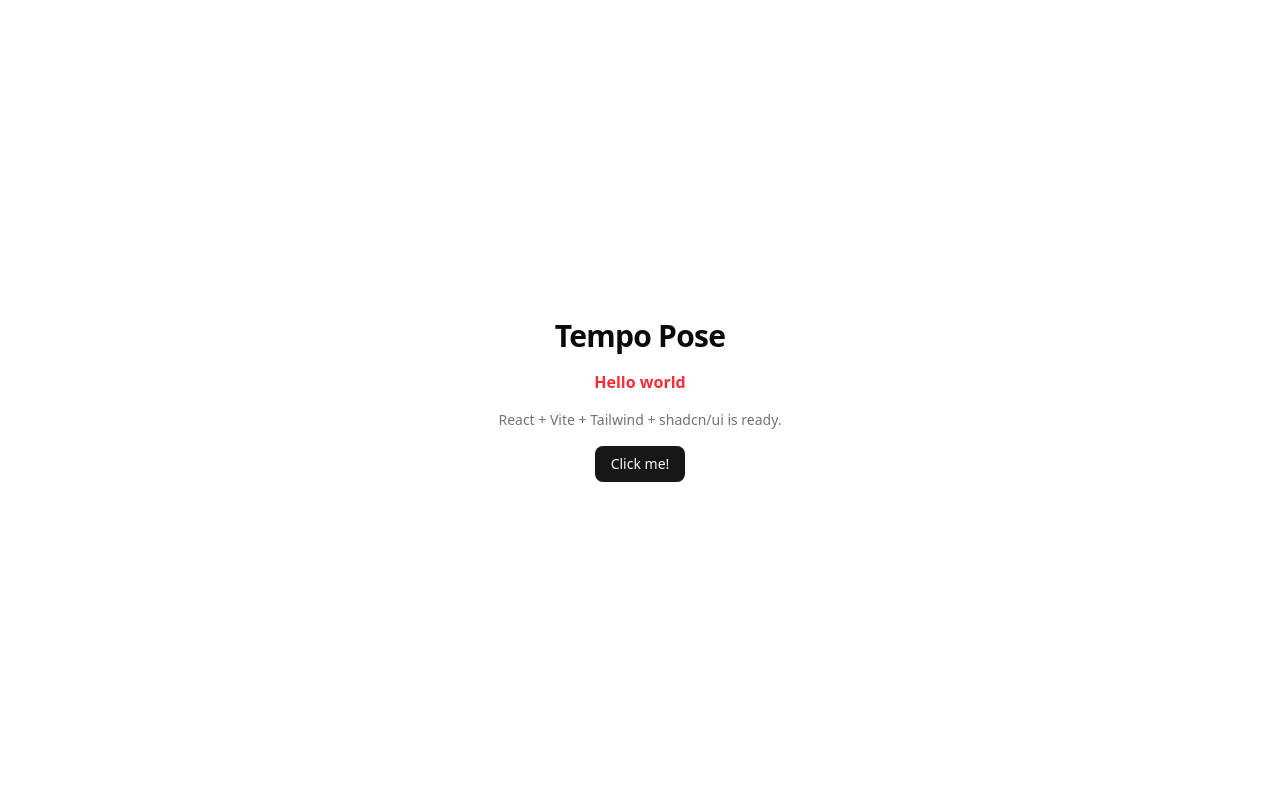
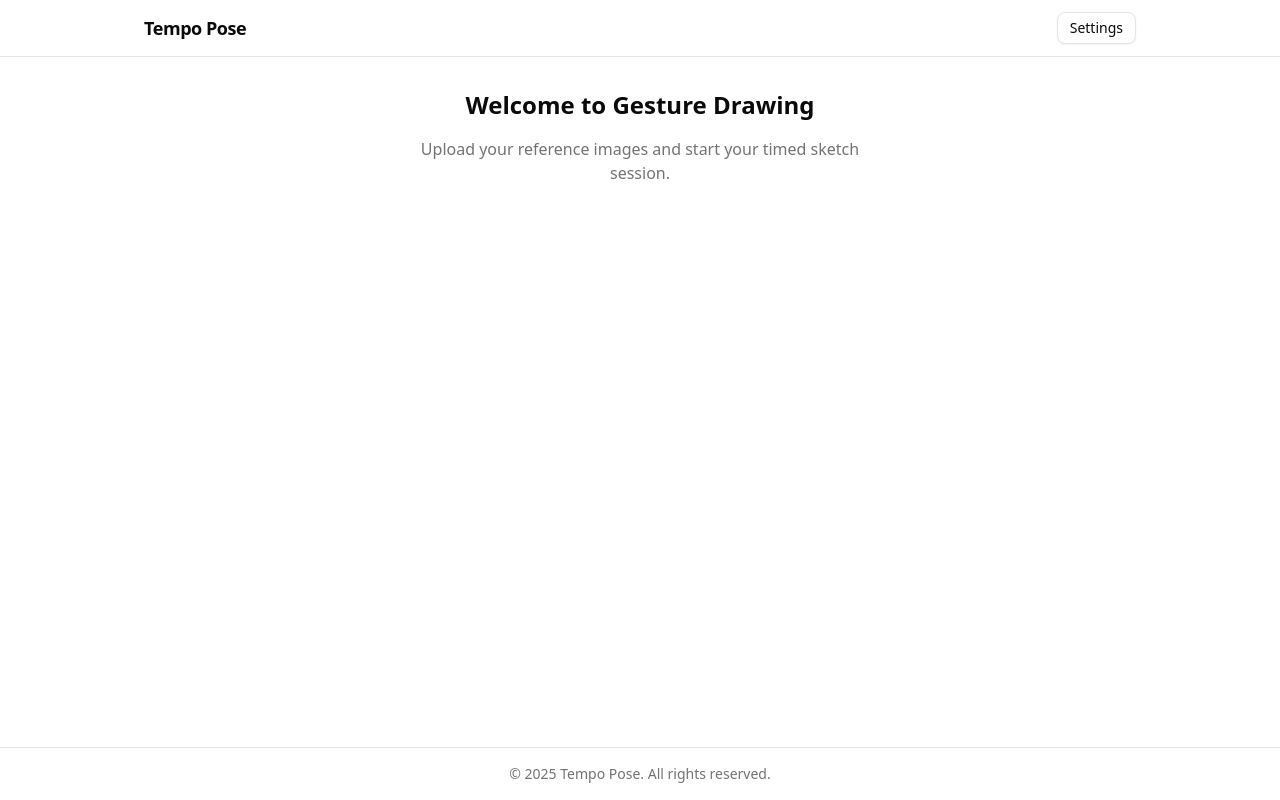
Before and after one commit to VicSchbt/tempo-pose, a React (Vite) app: page / in a window 1280 px wide. Built offline with nearby package versions, Linux system fonts and the light colour scheme.

Commit message:
ui(app):  TEMPO-6 - add base container for layout

```diff
--- a/src/App.tsx
+++ b/src/App.tsx
@@ -1,16 +1,20 @@
-import { Button } from './components/ui/button';
+import Footer from './components/layout/Footer';
+import Header from './components/layout/Header';
+import Main from './components/layout/Main';
 
 export default function App() {
   return (
-    <main className="grid min-h-svh place-items-center">
-      <section className="flex flex-col items-center gap-4">
-        <h1 className="text-3xl font-semibold tracking-tight">Tempo Pose</h1>
-        <div className="flex items-center justify-center font-bold text-red-500">Hello world</div>
-        <p className="text-muted-foreground text-sm">
-          React + Vite + Tailwind + shadcn/ui is ready.
-        </p>
-        <Button onClick={() => alert('It works')}>Click me!</Button>
-      </section>
-    </main>
+    <div className="bg-background text-foreground flex min-h-svh flex-col">
+      <Header />
+      <Main>
+        <section className="space-y-4 text-center">
+          <h2 className="text-2xl font-semibold">Welcome to Gesture Drawing</h2>
+          <p className="text-muted-foreground mx-auto max-w-md">
+            Upload your reference images and start your timed sketch session.
+          </p>
+        </section>
+      </Main>
+      <Footer />
+    </div>
   );
 }
--- /dev/null
+++ b/src/components/layout/Footer.tsx
@@ -0,0 +1,9 @@
+export default function Footer() {
+  return (
+    <footer className="border-border bg-background border-t">
+      <div className="text-muted-foreground mx-auto max-w-5xl px-4 py-4 text-center text-sm">
+        © {new Date().getFullYear()} Tempo Pose. All rights reserved.
+      </div>
+    </footer>
+  );
+}
--- /dev/null
+++ b/src/components/layout/Header.tsx
@@ -0,0 +1,14 @@
+import { Button } from '@/components/ui/button';
+
+export default function Header() {
+  return (
+    <header className="border-border bg-background sticky top-0 z-50 border-b">
+      <div className="mx-auto flex h-14 max-w-5xl items-center justify-between px-4">
+        <h1 className="text-lg font-semibold tracking-tight">Tempo Pose</h1>
+        <Button variant="outline" size="sm" onClick={() => alert('Settings coming soon!')}>
+          Settings
+        </Button>
+      </div>
+    </header>
+  );
+}
--- /dev/null
+++ b/src/components/layout/Main.tsx
@@ -0,0 +1,9 @@
+import type { ReactNode } from 'react';
+
+interface MainProps {
+  children: ReactNode;
+}
+
+export default function Main({ children }: MainProps) {
+  return <main className="mx-auto max-w-5xl flex-1 px-4 py-8">{children}</main>;
+}
```
